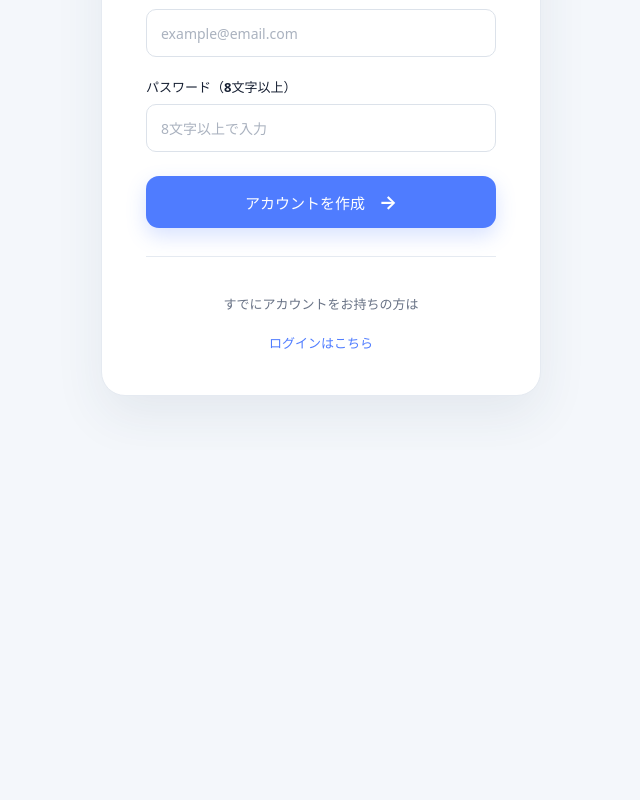
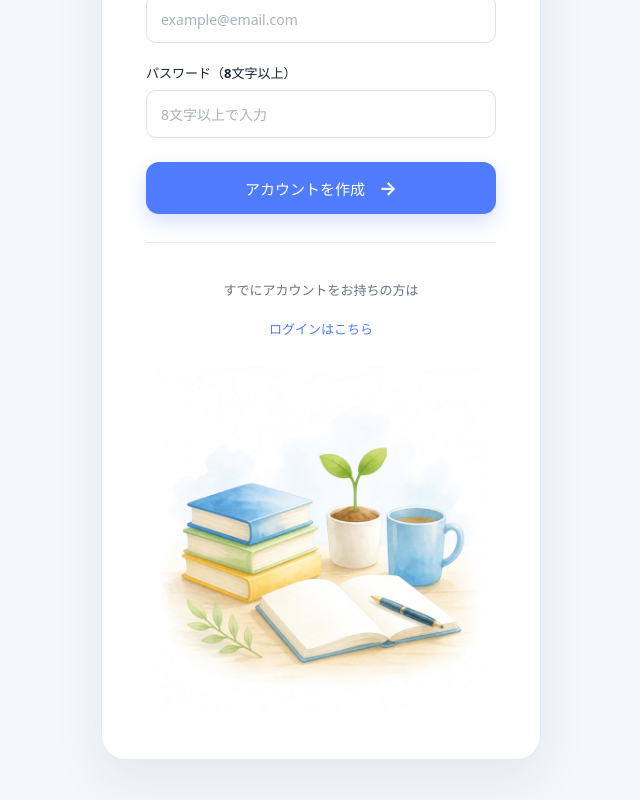
Before and after one commit to knkgw277-arch/TsugiNani-app, a React app in the folder frontend/: page /register in a window 1280 px wide. Shown: the part 350-1150 px from the top of the page, without its empty margins (319-959 px from the left). Before the commit the page ends 800 px from the top, so only its background shows below. Built offline with nearby package versions, Linux system fonts and the light colour scheme; no server answers; the HTML template or start-up script is replaced by a standard one.

Commit message:
Register画面にイラストを追加

```diff
--- a/frontend/src/pages/RegisterPage.jsx
+++ b/frontend/src/pages/RegisterPage.jsx
@@ -93,6 +93,13 @@ function RegisterPage() {
                         ログインはこちら
                     </Link>
                 </div>
+
+                <div className="auth-illustration">
+                    <img
+                        src="/images/Register.png"
+                        alt="開発を始めるイメージ"
+                    />
+                </div>
             </div>
         </div>
     );
```
Also changed, not shown: frontend/public/images/Register.png (added).
